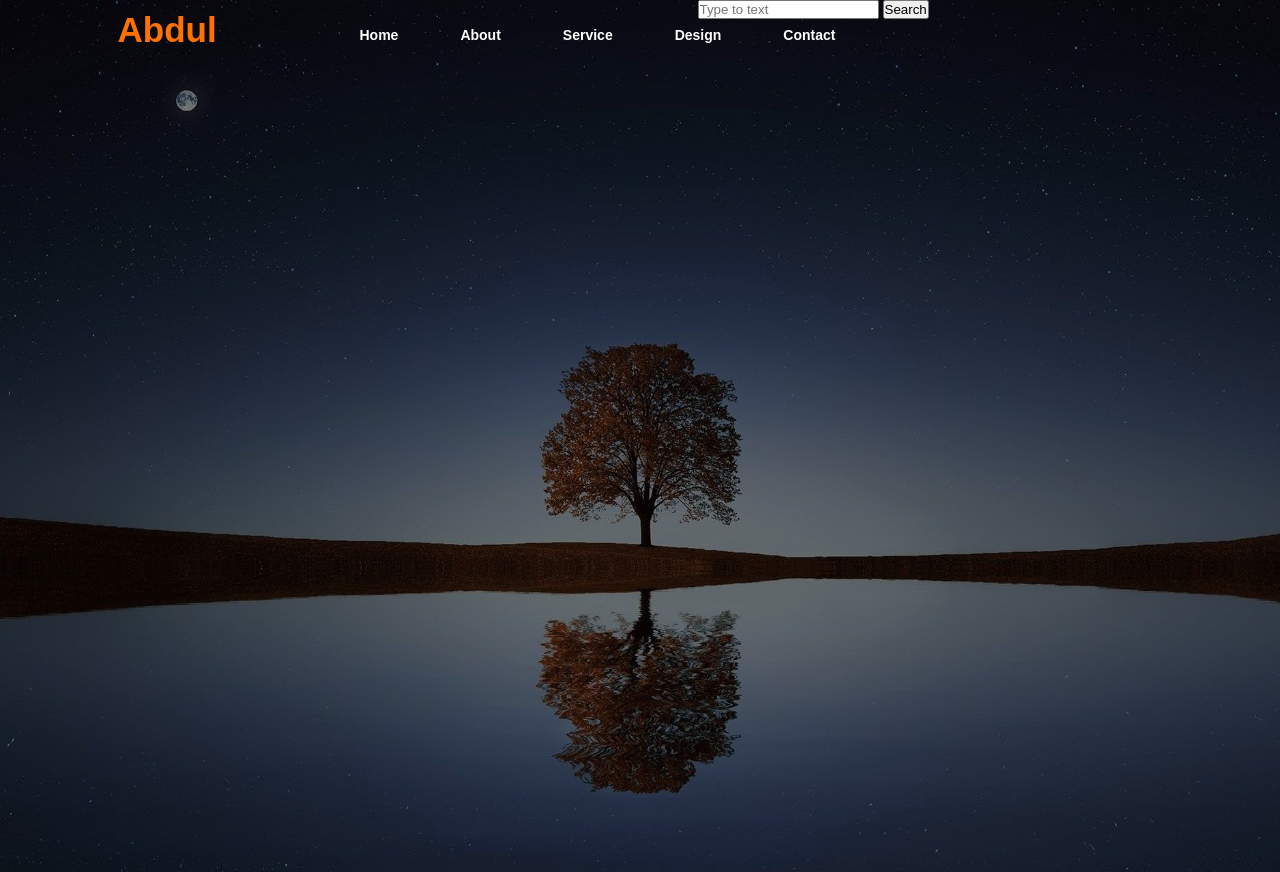
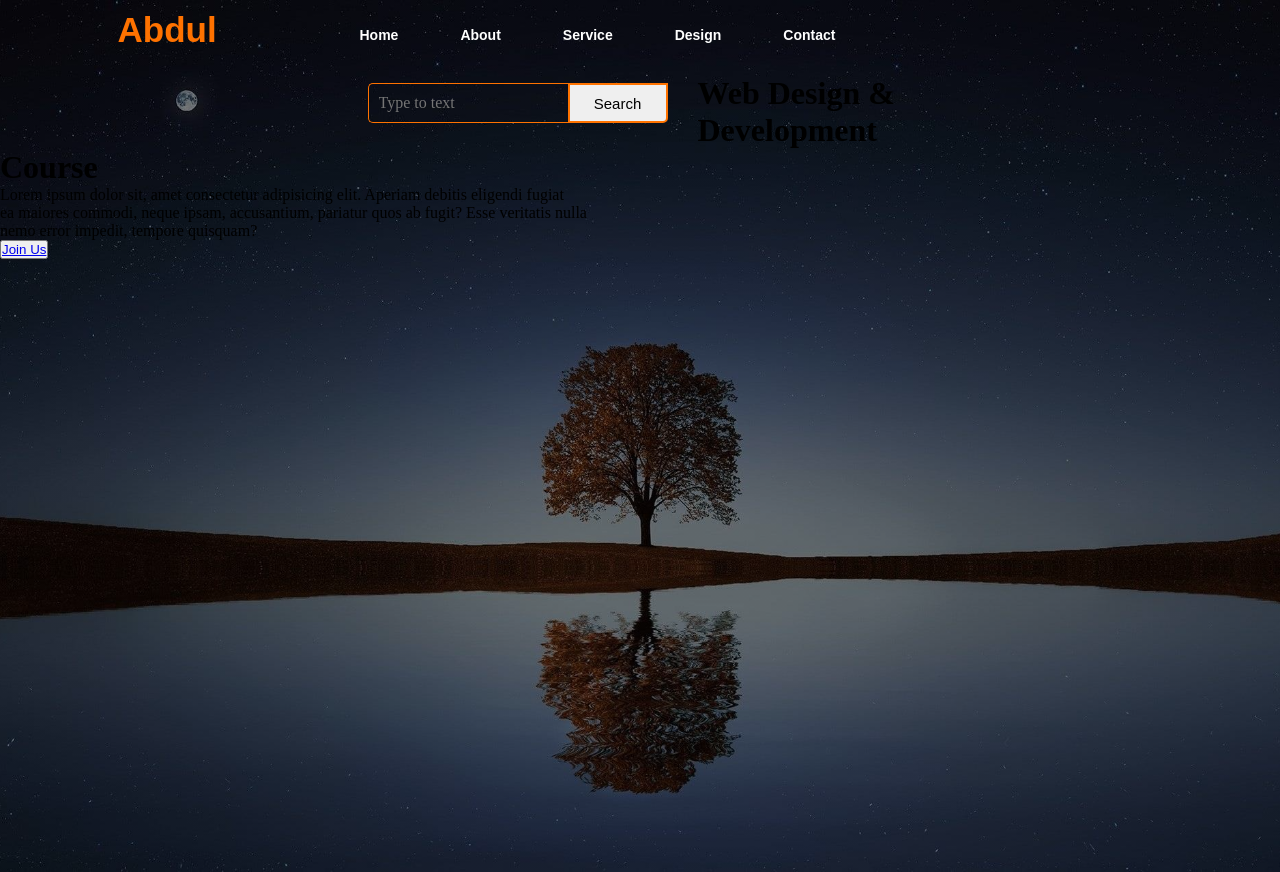
Before and after one commit to abdulrabkhursheedahmed/Html-plus-CSS-one-page-website, a plain HTML site: page index.html in a window 1280 px wide. Drawn offline with Linux system fonts and the light colour scheme.

Commit message:
updated style.css and added image

```diff
--- a/index.html
+++ b/index.html
@@ -22,9 +22,14 @@
                 </ul>
             </div>
             <div class="search">
-                <input class="sech" type="search" name="" placeholder="Type to text">
+                <input class="srch" type="search" name="" placeholder="Type to text">
                 <a href="#"> <button class="btn">Search</button></a>
             </div>
+        </div>
+        <div class="content">
+            <h1>Web Design & <br><span> Development</span> <br> Course</h1>
+            <p class="par">Lorem ipsum dolor sit, amet consectetur adipisicing elit. Aperiam debitis eligendi fugiat <br>ea maiores commodi, neque ipsam, accusantium, pariatur quos ab fugit? Esse veritatis nulla <br> nemo error impedit, tempore quisquam?</p>
+            <button class="cn"> <a href="#">Join Us</a></button>
         </div>
     </div>
 </body>
--- a/stytle.css
+++ b/stytle.css
@@ -67,3 +67,43 @@ ul li a{
 ul li a:hover{
     color: #ff7200;
 }
+.search{
+    width: 330px;
+    float: left;
+    margin-left: 270px;
+}
+.srch{
+    font-family: 'Times New Roman', Times, serif;
+    width: 200px;
+    height: 40px;
+    background:transparent;
+    border: 1px solid #ff7200;
+    margin-top: 13px;
+    color: #fff;
+    border-right: none;
+    font-size: 16px;
+    float: left;
+    padding: 10px;
+    border-bottom-left-radius: 5px;
+    border-top-left-radius: 5px;
+
+}
+.btn{
+    width: 100px;
+    height: 40px;
+    background-attachment: #ff7200;
+    border: 2px solid hsl(27, 100%, 50%);
+    margin-top: 13px;
+    color: #000000;
+    font-size: 15px;
+    border-bottom-right-radius: 5px;
+    border-bottom-right-radius: 5px;
+
+}
+.btn:focus{
+    outline: none;
+
+}
+.srch:focus{
+    outline: none;
+}
```
